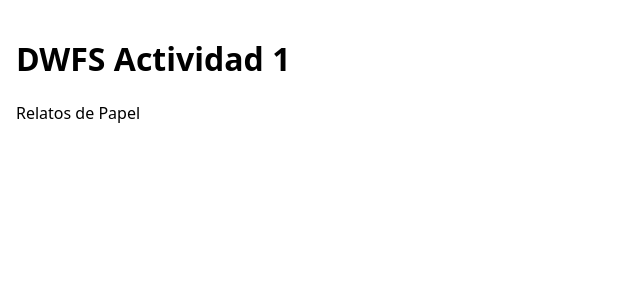
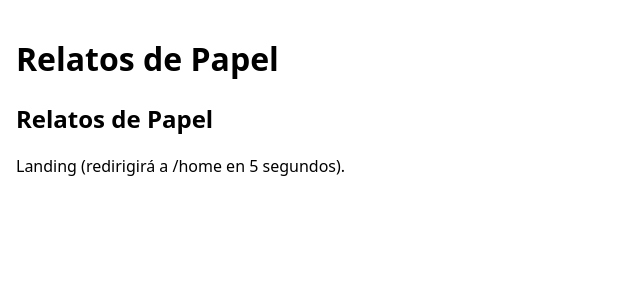
Before and after one commit to RamonGarcia966-UNIR/dwfs-act1-relatos-de-papel, a React (Vite) app: page / in a window 1280 px wide. Shown: the top 300 px of the page, without its empty margins (0-640 px from the left). Built offline with nearby package versions, Linux system fonts and the light colour scheme.

Commit message:
feat: estructura base con views y router (4 rutas)

```diff
--- a/src/App.jsx
+++ b/src/App.jsx
@@ -1,8 +1,30 @@
-export default function App() {
+import { BrowserRouter, Routes, Route, Navigate } from "react-router-dom";
+
+import Landing from "./views/Landing";
+import HomePage from "./views/HomePage";
+import BookDetails from "./views/BookDetails";
+import Checkout from "./views/Checkout";
+
+function AppContent() {
   return (
     <div>
-      <h1>DWFS Actividad 1</h1>
-      <p>Relatos de Papel</p>
+      <h1>Relatos de Papel</h1>
+
+      <Routes>
+        <Route path="/" element={<Landing />} />
+        <Route path="/home" element={<HomePage />} />
+        <Route path="/book/:id" element={<BookDetails />} />
+        <Route path="/checkout" element={<Checkout />} />
+        <Route path="*" element={<Navigate to="/" replace />} />
+      </Routes>
     </div>
   );
 }
+
+export default function App() {
+  return (
+    <BrowserRouter>
+      <AppContent />
+    </BrowserRouter>
+  );
+}
--- /dev/null
+++ b/src/views/BookDetails.jsx
@@ -0,0 +1,8 @@
+export default function BookDetails() {
+  return (
+    <section>
+      <h2>Detalle del libro</h2>
+      <p>Ruta /book/:id</p>
+    </section>
+  );
+}
--- /dev/null
+++ b/src/views/Checkout.jsx
@@ -0,0 +1,8 @@
+export default function Checkout() {
+  return (
+    <section>
+      <h2>Checkout</h2>
+      <p>Resumen + pago.</p>
+    </section>
+  );
+}
--- /dev/null
+++ b/src/views/HomePage.jsx
@@ -0,0 +1,8 @@
+export default function HomePage() {
+  return (
+    <section>
+      <h2>Home</h2>
+      <p>Listado de libros + buscador.</p>
+    </section>
+  );
+}
--- /dev/null
+++ b/src/views/Landing.jsx
@@ -0,0 +1,8 @@
+export default function Landing() {
+  return (
+    <section>
+      <h2>Relatos de Papel</h2>
+      <p>Landing (redirigirá a /home en 5 segundos).</p>
+    </section>
+  );
+}
```
